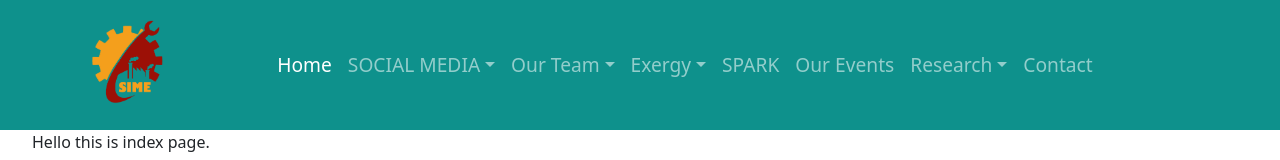
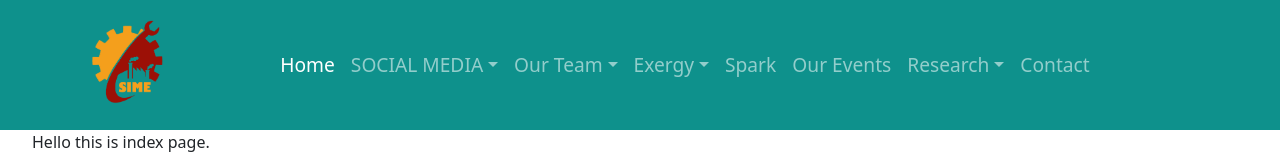
Before and after one commit to pranavrushi/frontend, a Next.js app: page / in a window 1280 px wide. Shown: the top 160 px of the page. Built offline with nearby package versions, Linux system fonts and the light colour scheme.

Commit message:
modified spark case in navbar

```diff
--- a/components/layouts/Navbar.jsx
+++ b/components/layouts/Navbar.jsx
@@ -25,7 +25,7 @@ function CollapsibleExample({ currPage }) {
         <Navbar.Toggle aria-controls="responsive-navbar-nav" />
         <Navbar.Collapse id="responsive-navbar-nav">
           <ul className="navbar-nav ml-auto mx-auto">
-          <Link href="/">
+            <Link href="/">
               <li className="nav-item ">
                 <a
                   className={`nav-link  ${currPage == "home" ? "active" : ""} ${
@@ -139,15 +139,15 @@ function CollapsibleExample({ currPage }) {
                 target="_blank"
                 rel="noopener noreferrer"
               >
-                SPARK
+                Spark
               </a>
             </li>
             <Link href="/events">
               <li className="nav-item ">
                 <a
-                  className={`nav-link  ${currPage == "events" ? "active" : ""} ${
-                    styles.myLink
-                  }`}
+                  className={`nav-link  ${
+                    currPage == "events" ? "active" : ""
+                  } ${styles.myLink}`}
                 >
                   Our Events
                 </a>
```
Also changed, not shown: 1 other file (tests, documents, lock files or other folders).
